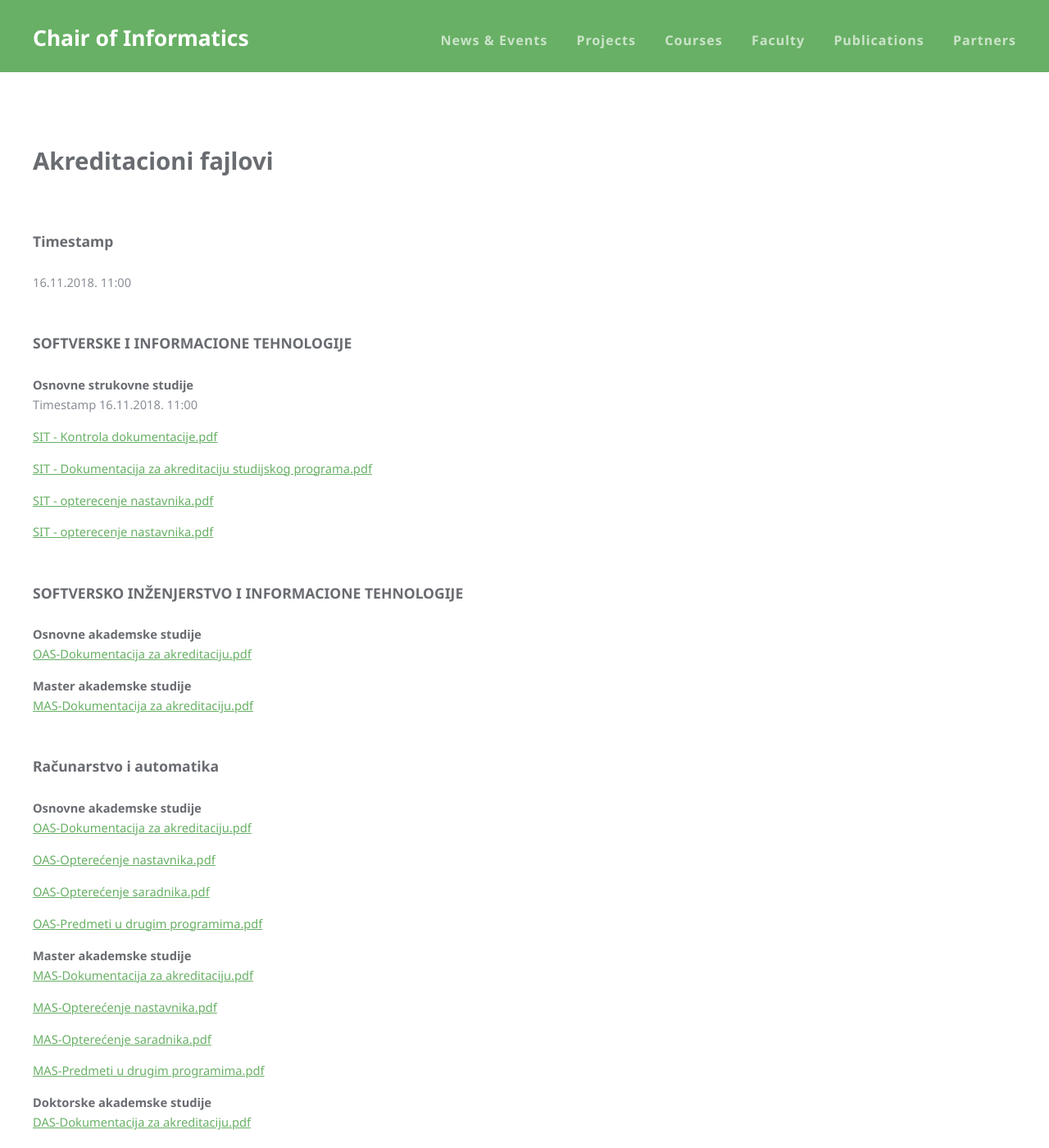
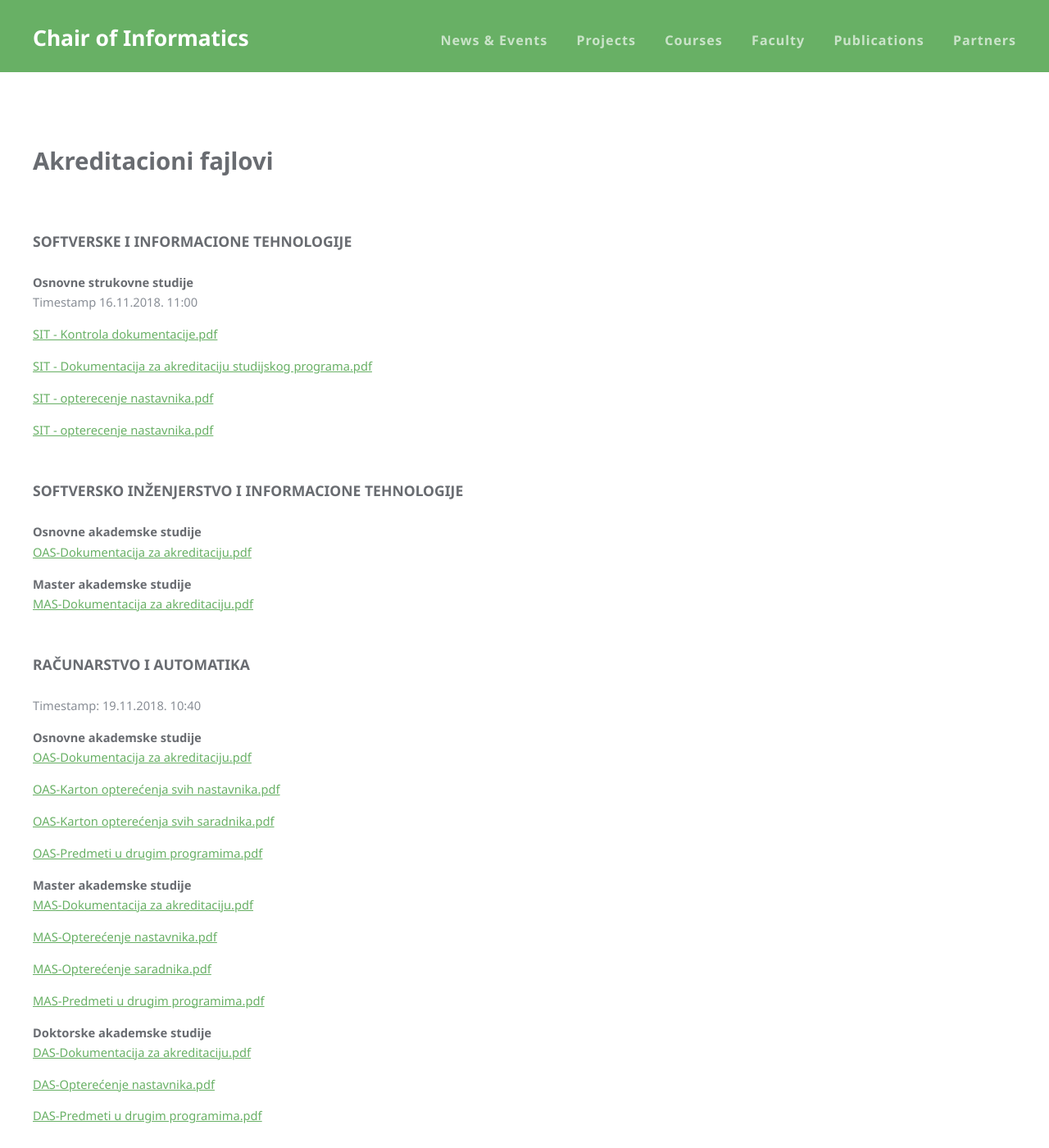
Before and after one commit to unsftn/informatika, a Jekyll site: the page built from akreditacija.md, in a window 1280 px wide and 1400 px high. Shown: the whole window at 82% size. Built offline with Jekyll 4.4.1, drawn with Linux system fonts in a browser that asks for light colours.

Commit message:
Update od 19.11.2018. - E2

```diff
--- a/akreditacija.md
+++ b/akreditacija.md
@@ -4,8 +4,6 @@ title: Akreditacioni fajlovi
 permalink: /akreditacija/
 nomenu: true
 ---
-### Timestamp
-16.11.2018. 11:00
 
 ### SOFTVERSKE I INFORMACIONE TEHNOLOGIJE
 
@@ -28,14 +26,15 @@ Timestamp 16.11.2018. 11:00
 # Master akademske studije
 [MAS-Dokumentacija za akreditaciju.pdf](/files/akreditacija/MAS SIiIT - trenutno.pdf)
 
-### Računarstvo i automatika
+### RAČUNARSTVO I AUTOMATIKA
+Timestamp: 19.11.2018. 10:40
 
 # Osnovne akademske studije
 [OAS-Dokumentacija za akreditaciju.pdf](/files/akreditacija/OAS-Dokumentacija za akreditaciju.pdf)
 
-[OAS-Opterećenje nastavnika.pdf](/files/akreditacija/OAS-Opterećenje nastavnika.pdf)
+[OAS-Karton opterećenja svih nastavnika.pdf](/files/akreditacija/OAS-Karton opterećenja svih nastavnika.pdf)
 
-[OAS-Opterećenje saradnika.pdf](/files/akreditacija/OAS-Opterećenje saradnika.pdf)
+[OAS-Karton opterećenja svih saradnika.pdf](/files/akreditacija/OAS-Karton opterećenja svih saradnika.pdf)
 
 [OAS-Predmeti u drugim programima.pdf](/files/akreditacija/OAS-Predmeti u drugim programima.pdf)
 
@@ -52,3 +51,5 @@ Timestamp 16.11.2018. 11:00
 [DAS-Dokumentacija za akreditaciju.pdf](/files/akreditacija/DAS-Dokumentacija za akreditaciju.pdf)
 
 [DAS-Opterećenje nastavnika.pdf](/files/akreditacija/DAS-Opterećenje nastavnika.pdf)
+
+[DAS-Predmeti u drugim programima.pdf](/files/akreditacija/DAS-Predmeti u drugim programima.pdf)
```
Also changed, not shown: 19 other files.
